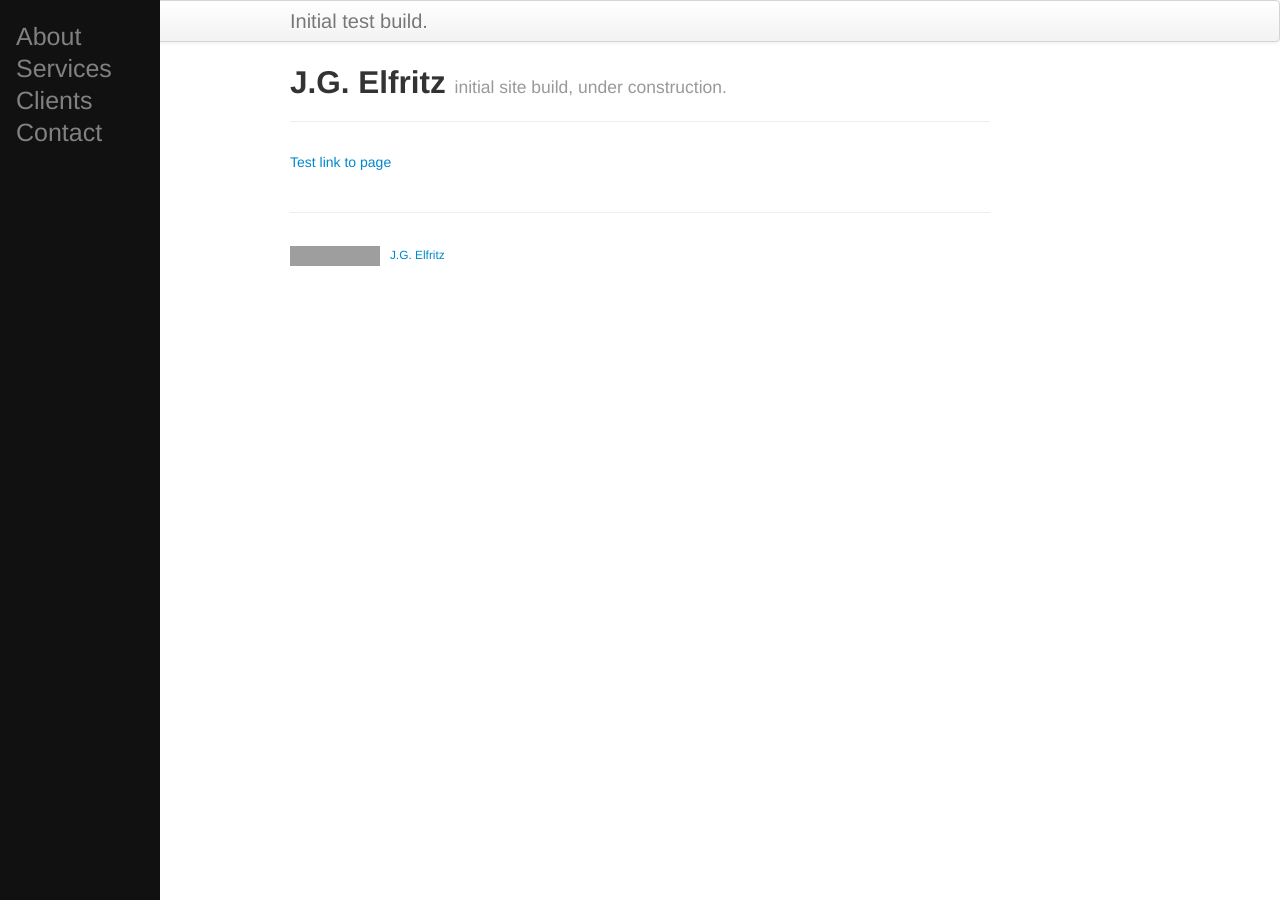
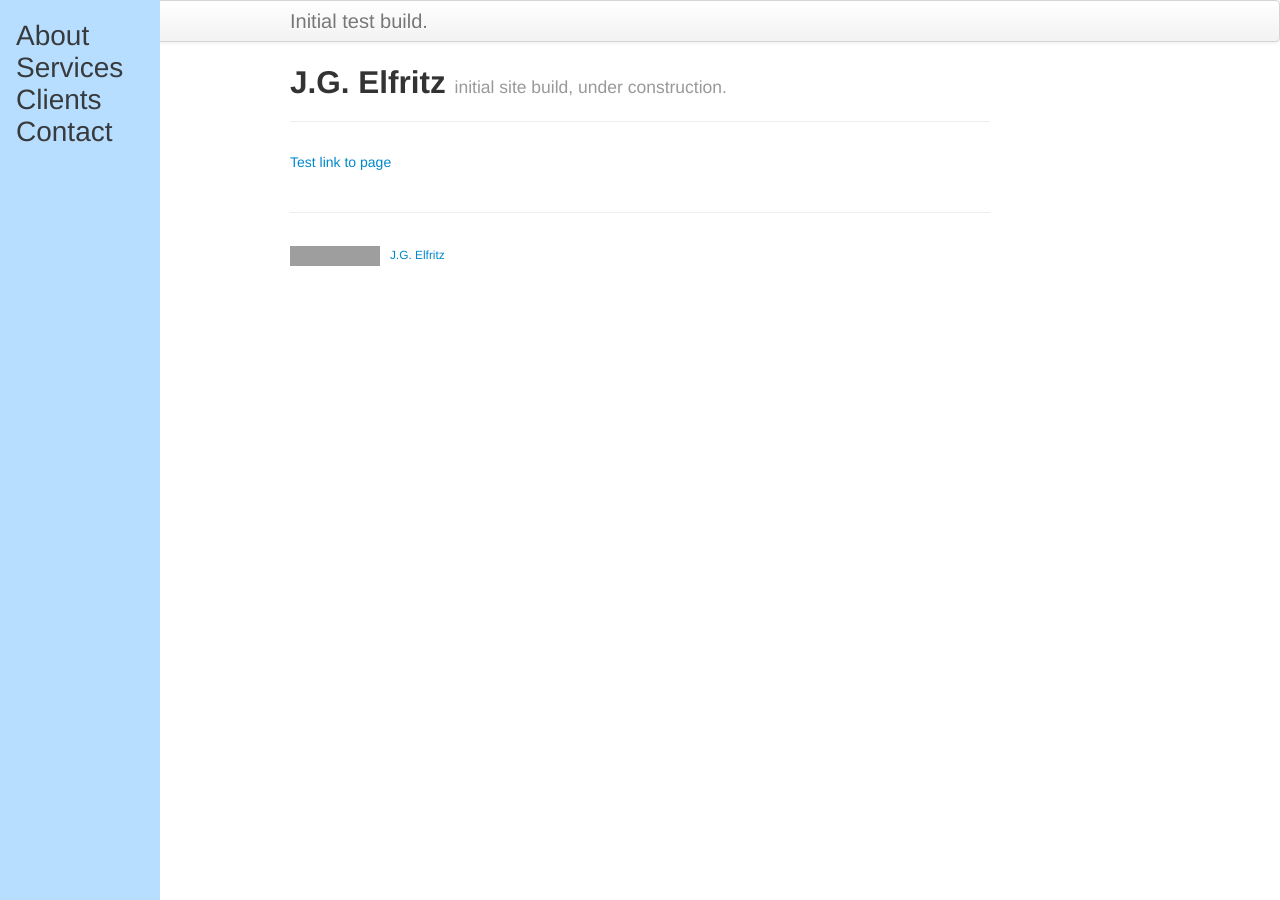
Before and after one commit to justinelfritz/justinelfritz.github.io, a Jekyll site: the page built from index.md, in a window 1280 px wide. Built offline with Jekyll 4.4.1, drawn with Linux system fonts in a browser that asks for light colours; grey boxes are pictures that could not be loaded.

Commit message:
sidenav tweaking fontsize colors

```diff
--- a/assets/themes/twitter/css/style.css
+++ b/assets/themes/twitter/css/style.css
@@ -17,7 +17,7 @@
   z-index: 1; /* Stay on top */
   top: 0; /* Stay at the top */
   left: 0;
-  background-color: #111; /* Black */
+  background-color: #b8deff; /* Black */
   overflow-x: hidden; /* Disable horizontal scroll */
   padding-top: 20px;
 }
@@ -26,8 +26,8 @@
 .sidenav a {
   padding: 6px 8px 6px 16px;
   text-decoration: none;
-  font-size: 25px;
-  color: #818181;
+  font-size: 2em;
+  color: #383b3d;
   display: block;
 }
 
```
